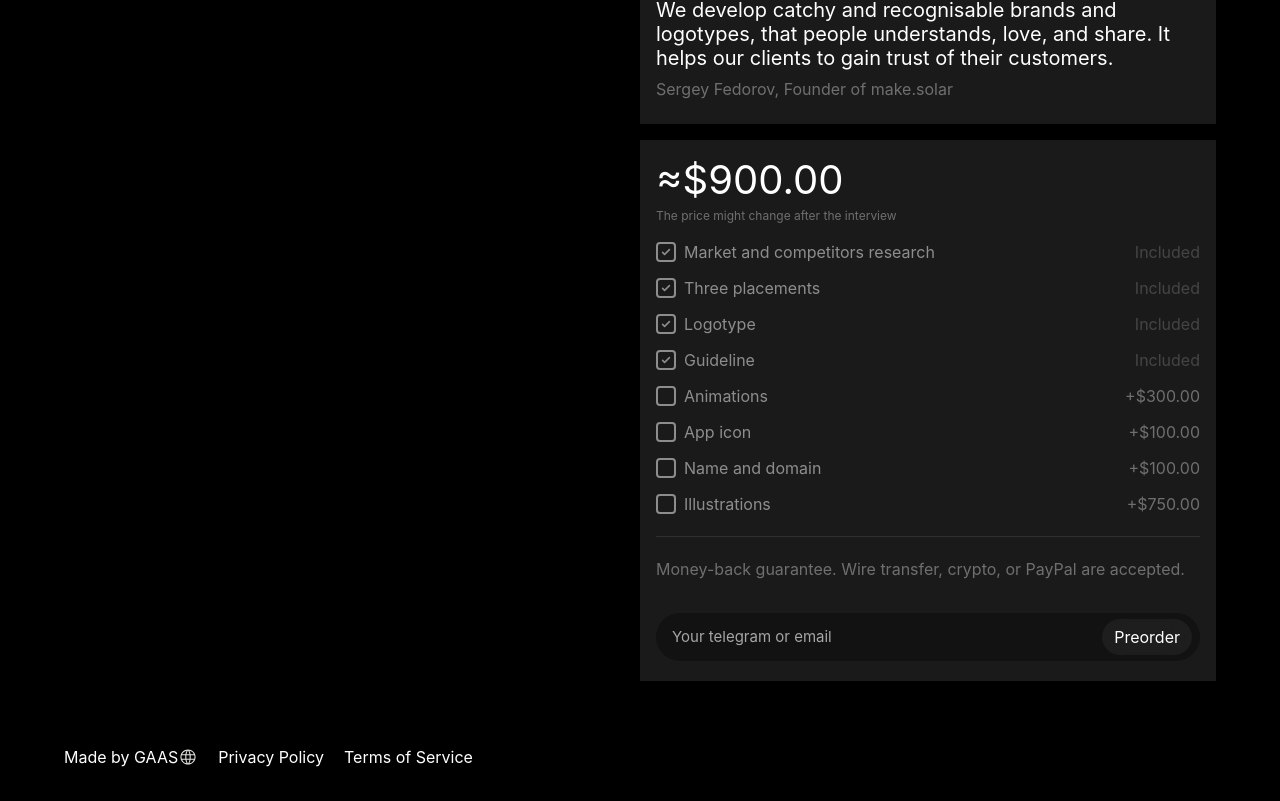
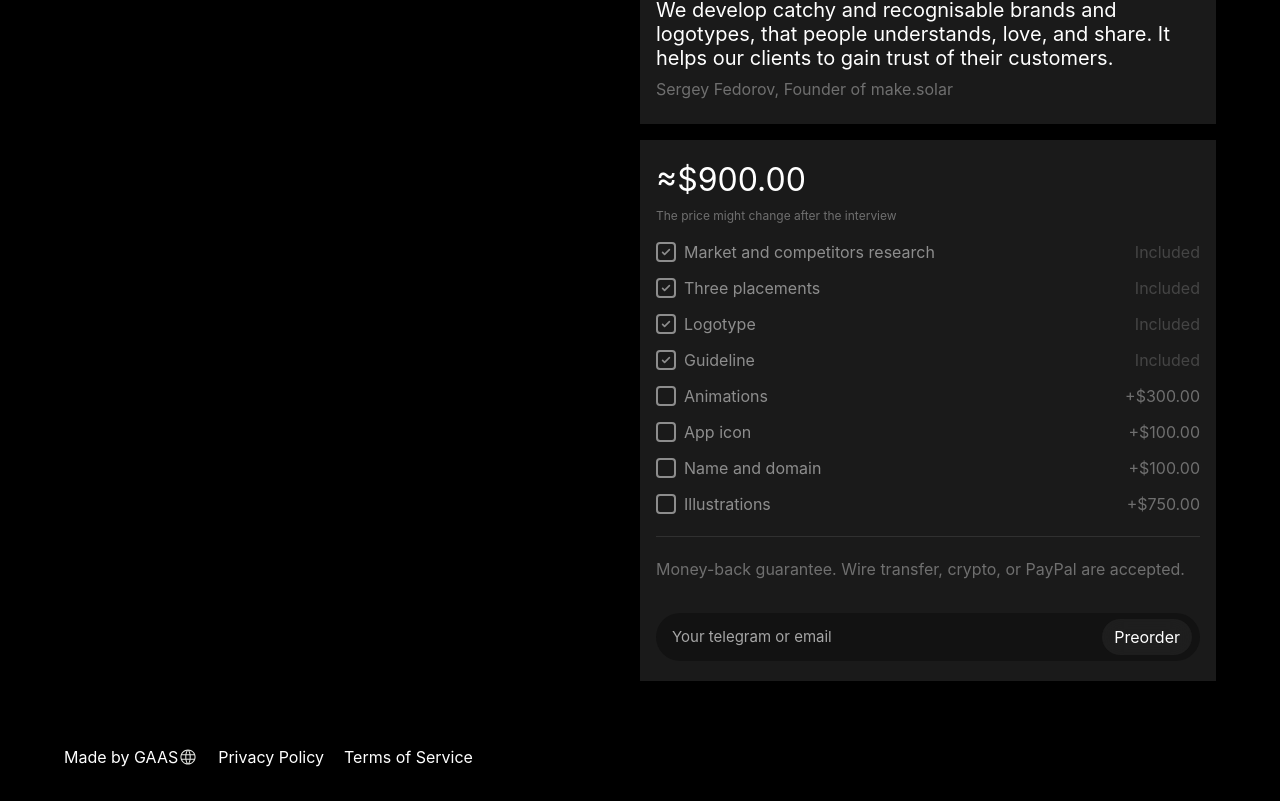
Before and after one commit to nomercy360/gemms, an Astro site: page /brands in a window 1280 px wide. Shown: the part 2468-3269 px from the top of the page. Built offline with nearby package versions, Linux system fonts and the light colour scheme; Astro itself is replaced by a stand-in of ours.

Commit message:
:bug: fix size font

```diff
--- a/src/components/PricingCard.tsx
+++ b/src/components/PricingCard.tsx
@@ -30,7 +30,7 @@ const PricingCard = ({initial, className}: { initial: Item[], className?: string
     return (
         <div id="calculator"
              class={twMerge('flex flex-col items-start justify-start px-4 py-5 bg-white/10', className)}>
-            <p class='text-white md:text-[40px] text-[20px] md:leading-[40px] leading-[24px]'>≈{formatPrice(total())}</p>
+            <p class='text-white md:text-[32px] text-[20px] md:leading-[40px] leading-[24px]'>≈{formatPrice(total())}</p>
             <p class='text-[#6F6F6F] text-[12px] leading-[16px] mt-2'>The price might change after the interview</p>
             <ul class='mt-4 space-y-3 w-full'>
                 <For each={items()}>
```
